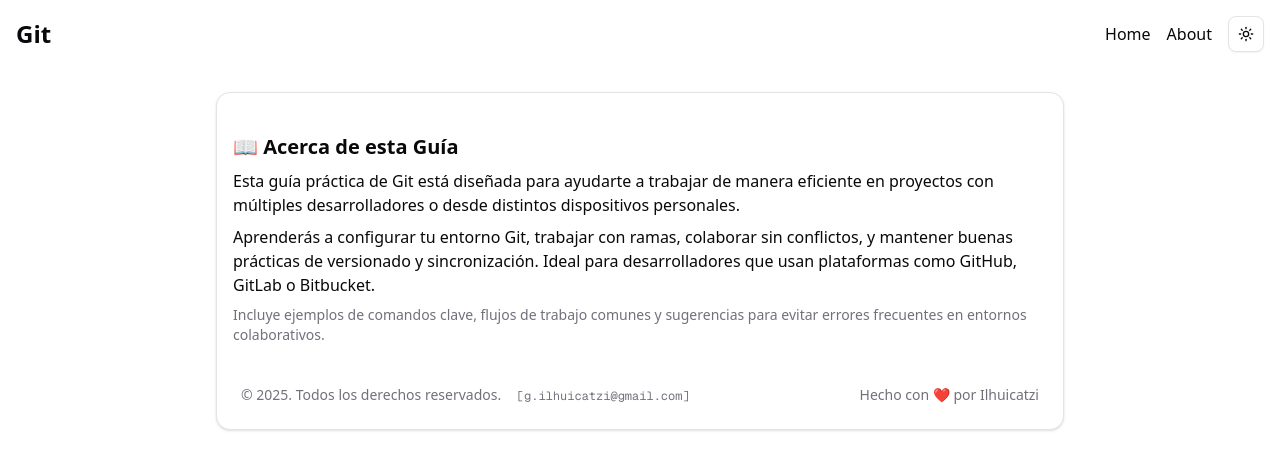
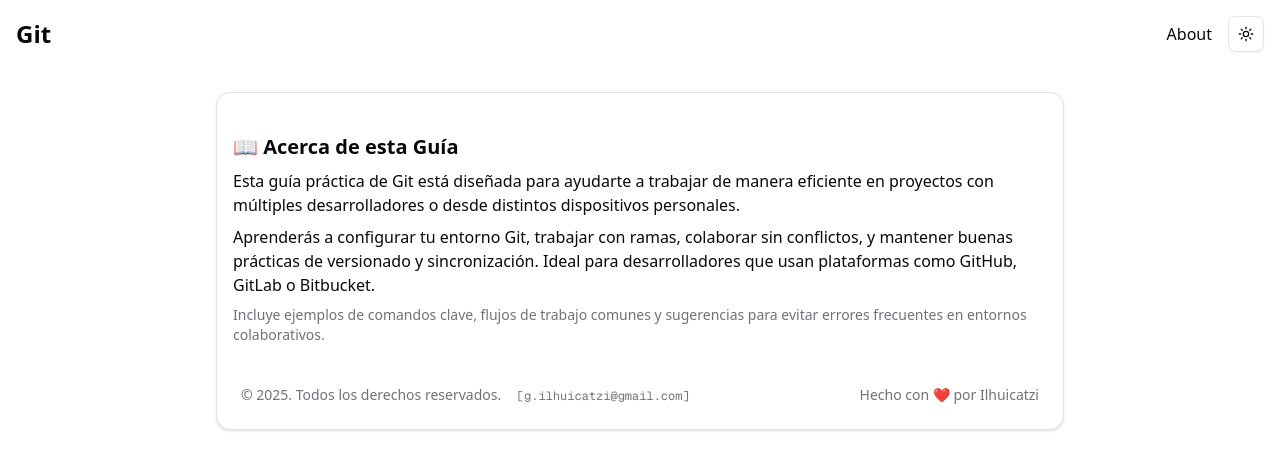
Before and after one commit to ilhuicatzi/Guide-Git, a Next.js app: page /about in a window 1280 px wide. Shown: the top 470 px of the page. Built offline with nearby package versions, Linux system fonts and the light colour scheme.

Commit message:
fix: correct About link in Navbar for proper navigation

```diff
--- a/src/components/common/Navbar.tsx
+++ b/src/components/common/Navbar.tsx
@@ -13,10 +13,7 @@ function Navbar() {
             <div className="flex items-center space-x-4">
                 <ul className="flex space-x-4">
                     <li>
-                        <Link href="/">Home</Link>
-                    </li>
-                    <li>
-                        <Link href="#">About</Link>
+                        <Link href="/about">About</Link>
                     </li>
                 </ul>
                 <ModeToggle />
```
